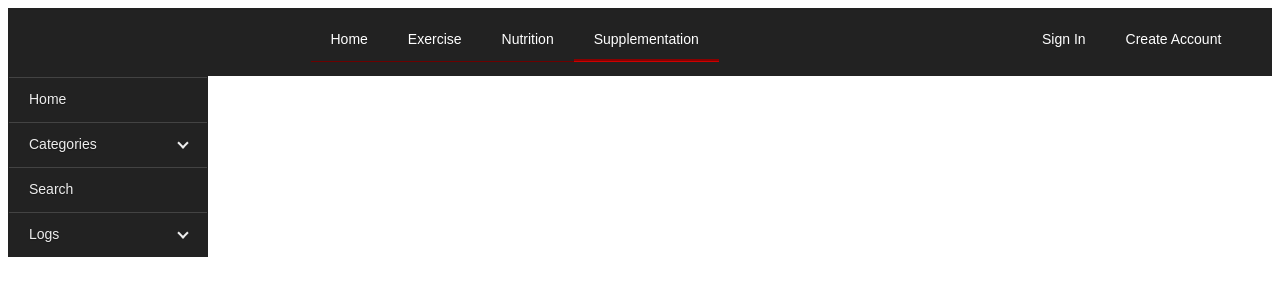
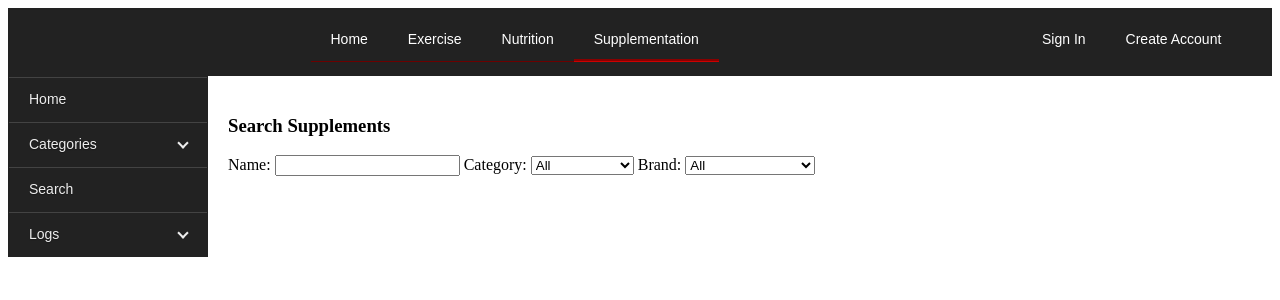
Before and after one commit to ianhb/fitme, a Django app: page /supplements/search/ in a window 1280 px wide. Shown: the top 300 px of the page. Run offline with Django 3.2, Linux system fonts and the light colour scheme; data comes from the database, SQL or seed files in the repository; both versions use the stored data as it was after the commit; data that the repository does not hold is empty.

Commit message:
Added Brands and Searching to Supplements

```diff
--- a/exercise/admin.py
+++ b/exercise/admin.py
@@ -49,4 +49,3 @@
 admin.site.register(MuscleGroup)
 admin.site.register(Regimen)
 admin.site.register(WorkoutEntry)
-admin.site.register(SetLog)
--- a/exercise/models.py
+++ b/exercise/models.py
@@ -51,6 +51,7 @@
     goal_sets = models.IntegerField()
     goal_reps_per_set = models.IntegerField()
     goal_rest = models.IntegerField()
+    linked_above = models.BooleanField(default=False)
 
     def __unicode__(self):
         return "Workout: " + self.workout.name + ", Exercise: " + self.exercise.name + ", Order: " + str(
--- a/supplementation/admin.py
+++ b/supplementation/admin.py
@@ -6,3 +6,4 @@
 admin.site.register(Supplement)
 admin.site.register(SupplementLog)
 admin.site.register(SupplementCategory)
+admin.site.register(Brand)
--- a/supplementation/models.py
+++ b/supplementation/models.py
@@ -12,9 +12,17 @@
         return self.name
 
 
+class Brand(models.Model):
+    name = models.CharField(max_length=255)
+
+    def __unicode__(self):
+        return self.name
+
+
 class Supplement(models.Model):
     name = models.CharField(max_length=255)
     category = models.ForeignKey(SupplementCategory)
+    brand = models.ForeignKey(Brand)
     barcode = models.IntegerField(default=0)
     label = models.ImageField(default=None, upload_to="/images/supplement_labels/", blank=True)
     description = models.TextField(blank=True)
--- /dev/null
+++ b/supplementation/static/supplementation/supplement_search_filter.js
@@ -0,0 +1,39 @@
+/**
+ * Created by Ian on 1/7/2016.
+ */
+
+function onClick(supplement_json) {
+
+    var cat_box = document.getElementById("cat_select");
+    var cat_pk = cat_box.options[cat_box.selectedIndex].value;
+
+    var brand_box = document.getElementById("brand_select");
+    var brand_pk = brand_box.options[brand_box.selectedIndex].value;
+
+    var text_box = document.getElementById("name_search");
+    var search_text = text_box.value.toLowerCase();
+
+    var i;
+
+    var filter_supplements = [];
+
+    for (i = 0; i < supplement_json.length; i++) {
+        var supplement = supplement_json[i];
+        if ((cat_pk == -1 || supplement['category'] == cat_pk) && (brand_pk == -1 || supplement['brand'] == brand_pk) &&
+            (supplement['name'].toLowerCase().indexOf(search_text) > -1)) {
+            filter_supplements.push(supplement);
+        }
+    }
+
+    var list = $('#supplement_list');
+    list.find('li').remove();
+    list = document.getElementById('supplement_list');
+    for (i = 0; i < filter_supplements.length; i++) {
+        var li = document.createElement('li');
+        var link = document.createElement('a');
+        link.setAttribute('href', '/supplementation/' + filter_supplements[i]['pk']);
+        link.appendChild(document.createTextNode(filter_supplements[i]['name']));
+        li.appendChild(link);
+        list.appendChild(li);
+    }
+}
--- a/supplementation/templates/supplementation/search.html
+++ b/supplementation/templates/supplementation/search.html
@@ -1 +1,44 @@
-{% extends 'supplementation/base.html'%}
+{% extends 'supplementation/base.html' %}
+{% load staticfiles %}
+{% load supplement_tags %}
+
+{% block head %}
+    <script type="application/javascript" src="{% static "supplementation/supplement_search_filter.js" %}">
+    </script>
+{% endblock %}
+
+{% block title %}Search Supplements{% endblock %}
+
+{% block content %}
+    {% get_supplement_categories as categories %}
+    {% get_brands as brands %}
+
+    <h3>Search Supplements</h3>
+
+    <label for="name_search">Name: </label>
+    <input name="name_search" id="name_search" type="text" oninput="onClick({{ supplement_json }})">
+
+    <label for="cat_select">Category: </label>
+    <select id="cat_select" name="cat_select" onchange="onClick({{ supplement_json }})">
+        <option id="all" value="-1">All</option>
+        {% for cat in categories %}
+            <option id="{{ cat.pk }}" value="{{ cat.pk }}">{{ cat.name|capfirst }}</option>
+        {% endfor %}
+    </select>
+
+    <label for="brand_select">Brand: </label>
+    <select id="brand_select" name="brand_select" onchange="onClick({{ supplement_json }})">
+        <option id="all" value="-1">All</option>
+        {% for brand in brands %}
+            <option id="{{ brand.pk }}" value="{{ brand.pk }}">{{ brand.name|capfirst }}</option>
+        {% endfor %}
+    </select>
+
+    <ul id="supplement_list">
+        {% for supplement in supplements %}
+            <li><a href="{% url 'supplement_detail' supplement.pk %}">{{ supplement.name|capfirst }}</a></li>
+        {% endfor %}
+    </ul>
+
+
+{% endblock %}
--- a/supplementation/templatetags/supplement_tags.py
+++ b/supplementation/templatetags/supplement_tags.py
@@ -1,6 +1,6 @@
 from django.template import Library
 
-from supplementation.models import SupplementCategory
+from supplementation.models import SupplementCategory, Brand
 
 register = Library()
 
@@ -8,3 +8,8 @@
 @register.simple_tag
 def get_supplement_categories():
     return SupplementCategory.objects.all()
+
+
+@register.simple_tag
+def get_brands():
+    return Brand.objects.all()
--- a/supplementation/views.py
+++ b/supplementation/views.py
@@ -1,6 +1,8 @@
 import datetime
+import json
 
 from django.contrib.auth.decorators import login_required
+from django.core.serializers.json import DjangoJSONEncoder
 from django.core.urlresolvers import reverse
 from django.http import HttpResponseRedirect
 from django.shortcuts import render, get_object_or_404
@@ -65,7 +67,16 @@
 
 def search_supplements(request):
     # TODO
-    return render(request, 'supplementation/search.html')
+
+    supplements = Supplement.objects.all()
+    supplement_json = json.dumps(list(supplements.values('pk', 'name', 'category', 'brand')), cls=DjangoJSONEncoder)
+
+    context = {
+        'supplements': supplements,
+        'supplement_json': supplement_json
+    }
+
+    return render(request, 'supplementation/search.html', context)
 
 
 def supplement_list(request):
```
Also changed, not shown: supplementation/fixtures/brands.json (added, +44 -0 lines), supplementation/fixtures/supplement_init.json (added, +51 -0 lines).
